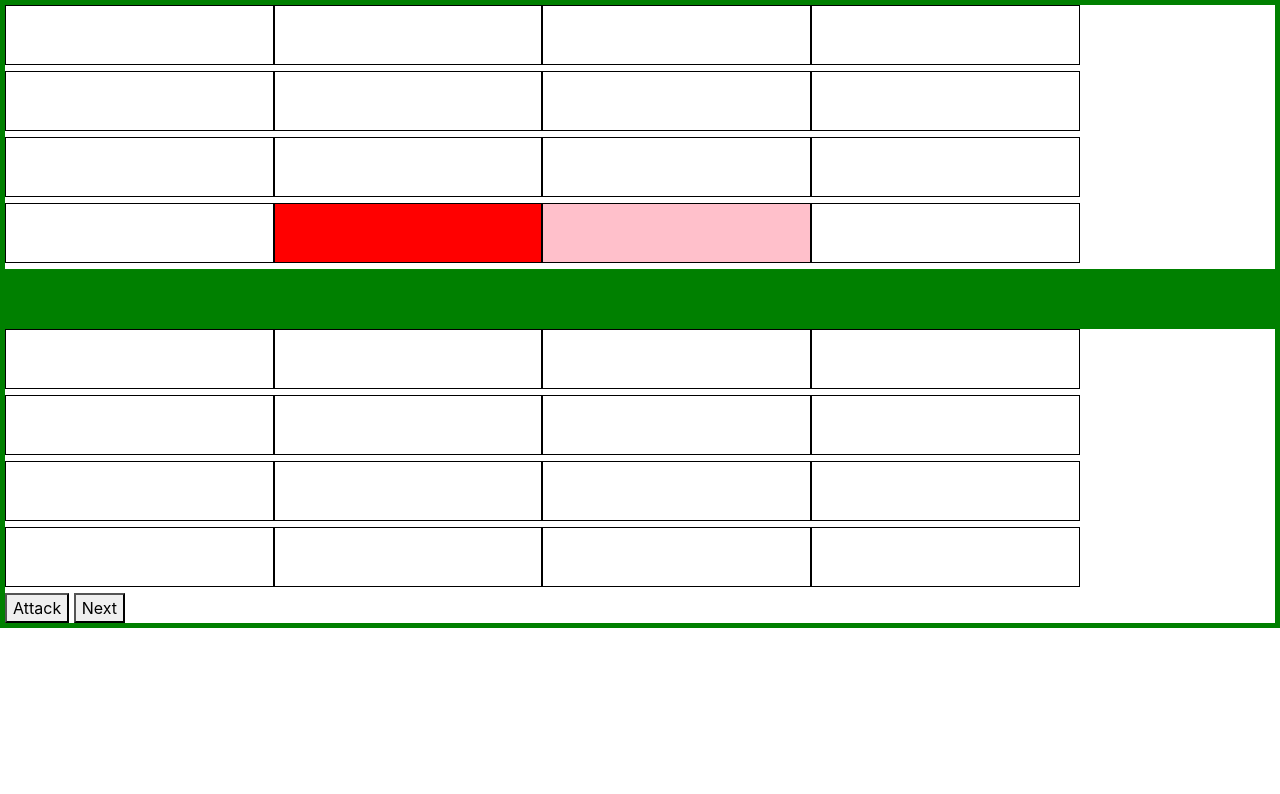
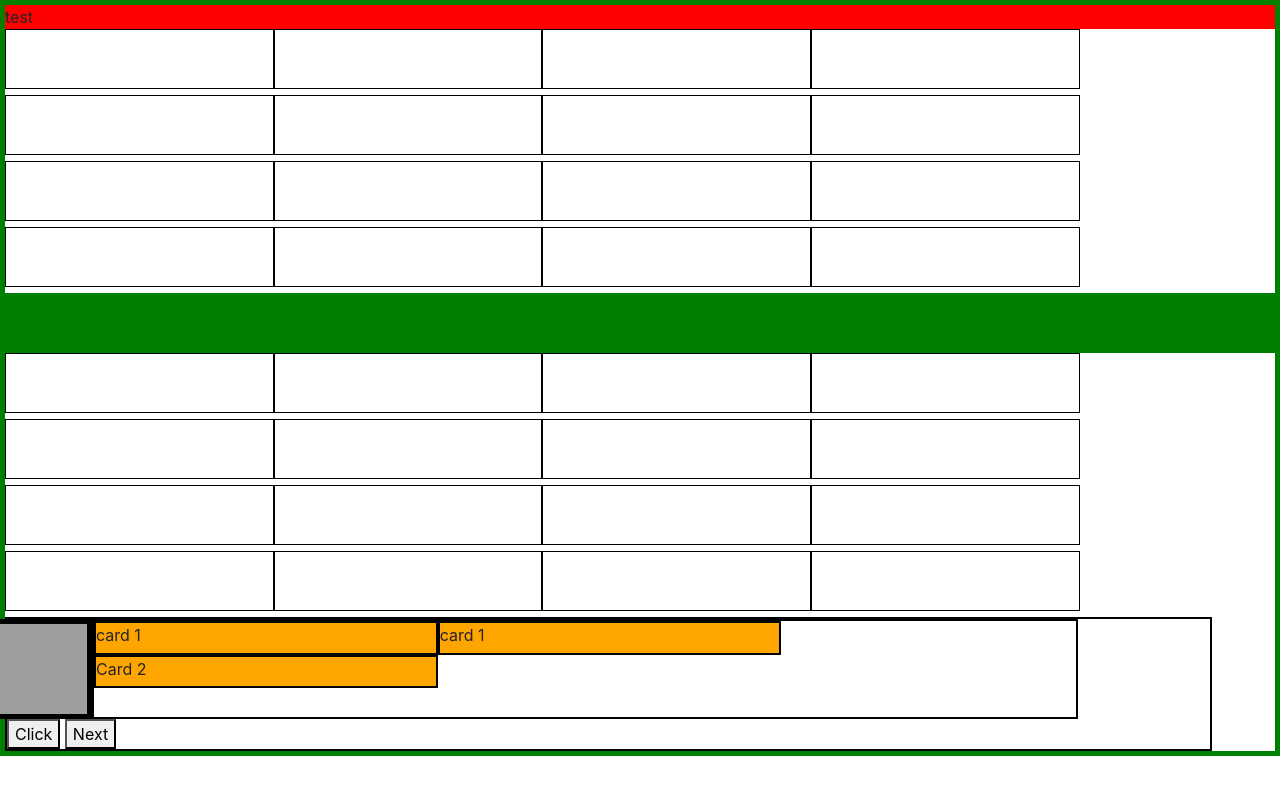
Before and after one commit to graypj826/Star-Scrimmage, a plain HTML site: page index.html in a window 1280 px wide. Drawn offline with nearby package versions, Linux system fonts and the light colour scheme; grey boxes are pictures that could not be loaded.

Commit message:
draggable is go

```diff
--- a/css/style.css
+++ b/css/style.css
@@ -40,3 +40,41 @@ body {
 .gun-class{
 	background-color: pink
 }
+
+#player-profile-pic{
+	width: 100px;
+	height: 100px;
+	background-image: url("https://i.pinimg.com/236x/0a/d0/12/0ad0126c132e9a658b97136c005d3fc3--black-women-art-black-art.jpg");
+	display: inline;
+	background-color: black;
+	border: 5px solid black;
+}
+
+#player-hud{
+	width: 95%;
+	height: 45%;
+	border: 2px solid black;
+}
+
+button{
+	display: inline-block;
+}
+
+
+#player-hand-div{
+	border: 2px solid black;
+	width: 80%;
+	display: inline;
+}
+
+.player-card{
+	width: 35%;
+	height: 35%;
+	border: 2px solid black;
+	display: inline-block;
+	background-color: orange;
+}
+
+#content{
+	background-color: red;
+}
--- a/index.html
+++ b/index.html
@@ -9,15 +9,29 @@
 
 </head>
 <body>
+	<div id="parent">
+		    <div id="content">test
+			</div>
+		<div class="alien-side">
 			<div id="alien-gameboard" class = "gameboard">
+			</div>
 		</div>
 		<div class = "barrier">
 		</div>
-	<div class="playerSide">
+		<div class="player-side">
 			<div id="player-gameboard" class = "gameboard">
+		</div>
+		<div id = "player-hud">
+			<div class=row>
+				<div id="player-profile-pic">
+				</div>
+				<div id = "player-hand-div">
+				</div>
 			</div>
 			<button type="button" id="action-button"> Click </button>
 			<button type="button" id="next-button"> Next </button>
+		</div>
+	</div>
 <script type="text/javascript" src="js/app.js"></script>
 </body>
 </html>
--- a/js/app.js
+++ b/js/app.js
@@ -2,6 +2,11 @@
 //hard code game board and cards on board
 
 	//create array for player and computer and append to html
+
+
+if (jQuery.ui) {
+  console.log("ui loaded")
+}
 
 const gameBoard =[ 	[0,0,0,0],
 					[0,0,0,0],
@@ -11,13 +16,25 @@ const gameBoard =[ 	[0,0,0,0],
 
 for (let i = 0; i < gameBoard.length; i++){
 	let row = gameBoard[i];
-	$('#alien-gameboard').append(`<div class="alien-row-${i} alien-row game-row"></div>`)
 	$('#player-gameboard').append(`<div class="player-row-${i} player-row game-row"></div>`)
 	for(let x = 0; x < row.length; x++){
 		const square = row[x];
-		$(`.alien-row-${i}`).append(`<div class="square alien-square" id="alien-square-${x}-${i}"></div>`)
-		$(`.player-row-${i}`).append(`<div class="square player-square" id="player-square-${x}-${i}"></div>`)
+		const squareDiv = $(`<div class="square player-square player-droppable" id="player-square-${x}-${i} "></div>`)
+		$(`.player-row-${i}`).append(squareDiv)
+		squareDiv.droppable();
 	}
+}
+
+for (let i = 0; i < gameBoard.length; i++){
+	let row = gameBoard[i];
+	$('#alien-gameboard').append(`<div class="alien-row-${i} alien-row game-row"></div>`)
+	for(let x = 0; x < row.length; x++){
+		const square = row[x];
+		const squareDiv = $(`<div class="square alien-droppable alien-square" id="alien-square-${x}-${i} "></div>`)
+		$(`.alien-row-${i}`).append(squareDiv)
+		squareDiv.droppable();
+	}
+
 }
 
 //creat classes for hull and gun to be able to generate objects from for player and alien
@@ -26,6 +43,7 @@ class Hull {
 	constructor(integrity){
 		this.integrity=integrity;
 	}
+
 }
 
 class Gun {
@@ -51,6 +69,8 @@ const alienGun = new Gun(1, 3)
 const playerHull = new Hull(10)
 const playerGun = new Gun(1, 3)
 
+
+
 //players can target other cards to do damage
 //alienGun.attackhull(playerHull) check check
 
@@ -66,6 +86,7 @@ playergunPartsInPlay = [];
 playergunPartsDestroyed = [];
 playerShotThisRound = [];
 
+gameDeck=[];
 
 const player ={
 	// hullPartsInHand : [],
@@ -144,18 +165,64 @@ const alien = {
 		const moveHull = this.hullPartsInHand.splice(0);
 		this.hullPartsInPlay.push(moveHull);
 		$('#alien-square-2-3').addClass("gun-class");
-		console.log(alien.hullPartsInPlay);
 	}
 }
 
-//create game object to keep track of game needs 1) deal parts at the start of the game 2) deal parts each round, 3) different phases of game play [draw, construction, attack] 4) switching play to alien and back to player
+//create game object to keep track of game needs 1) deal parts at the start of the game 2) deal parts each round, 3) different phases of game play [draw, construction, attack] 4) switching play to alien and back to player gameDeck : [playerHull, playerGun, alienHull, alienGun],
+
 
 const game = {
-	dealParts : function(){ //for testing and initial cretion, hard coded the made guns and hulls into the hand, need to create a function later that creates random cards and then puts them into a deck.
-		playerhullPartsInHand.push(playerHull);
-		playergunPartsInHand.push(playerGun);
+
+	buildDeck : function(){
+		gameDeck.push(playerHull);
+
+		gameDeck.push(playerGun);
+
+		gameDeck.push(alienHull);
+
+		gameDeck.push(alienGun);
+
+	},
+	dealPlayer : function(){ //for testing and initial cretion, hard coded the made guns and hulls into the hand, need to create a function later that creates random cards and then puts them into a deck.
+		//we'll need to create a deck and have that deck sorted into the game deck and added, but for now, hard coded.
+
+		let moveCard = gameDeck.splice(0,1);
+		playerhullPartsInHand.push(moveCard[0]);
+		for (let i =0; i < playerhullPartsInHand.length; i++){
+			const hullDiv = $(`<div id="player-hull-${i}" class="player-card"> card 1 </div>`)
+			hullDiv.appendTo ("#player-hand-div");
+			hullDiv.draggable({
+				containment: '#player-side',
+				// revert: true
+			})
+			$('#player-hand-div').append(hullDiv)
+		}
+
+
+
+		moveCard = gameDeck.splice(0,1);
+		playergunPartsInHand.push(moveCard[0]);
+		for (let i =0; i < playergunPartsInHand.length; i++){
+			const hullDiv = $(`<div id="player-gun-${i}" class="player-card"> card 1 </div>`)
+			hullDiv.appendTo ("#player-hand-div");
+			hullDiv.draggable({
+				containment: '#player-side',
+				// revert: true
+			})
+			$('#player-hand-div').append(`<div id="player-gun-${i}" class="player-card draggable"> Card 2</div>`)
+
+		}
+
+	},
+	dealAlien: function(){
 		alien.hullPartsInHand.push(alienHull);
 		alien.gunPartsInHand.push(alienGun);
+	},
+	dealParts : function(){
+		this.buildDeck();
+		this.dealPlayer();
+		this.dealAlien();
+
 	},
 	constructionRound : function(){
 		if (playerhullPartsInHand.length>0){
@@ -229,12 +296,26 @@ const enemyTargeting = () => {
 
 //round function that
 
-
 //start game method that regulates rounds
 const startGame = () => {
 	game.dealParts();
 	alien.layShip();
-	game.playRound();
+	// game.playRound();
 }
 
+$("#content").draggable({
+    containment: "parent"
+});
+
+$(" ")
+
 startGame();
+
+//demonstration of drag and drop
+
+// // //$('#divCountries').droppable({
+// // 	accept: 'li[data-value="country"]', // the html is <li data-value="country"> USA </li>
+// 	drop: function (event,ui){
+// // 		$('#countries').append(ui.draggable))
+// // 	}
+// // });
```
Lines whose indentation alone changed are shown as unchanged.
